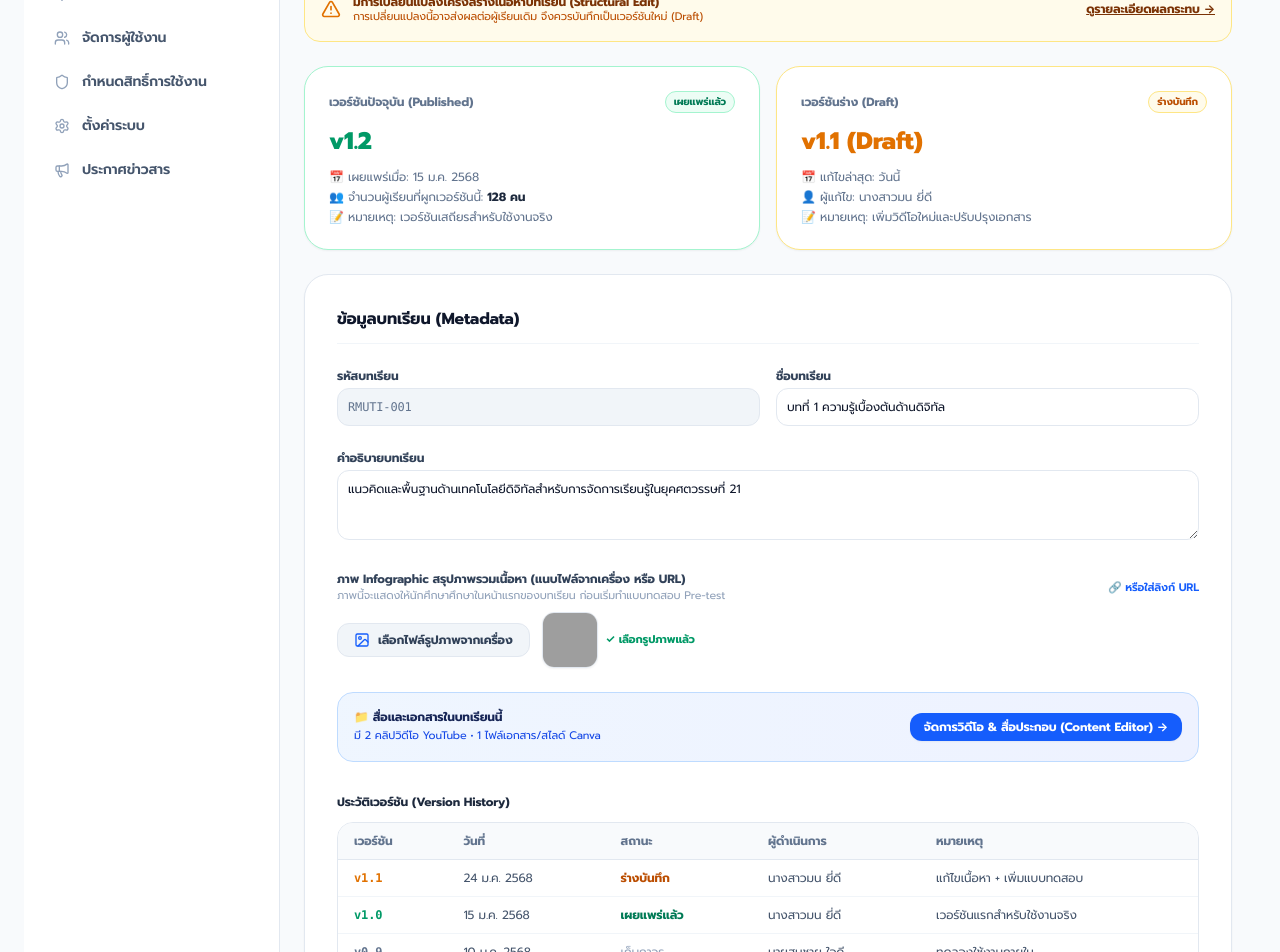
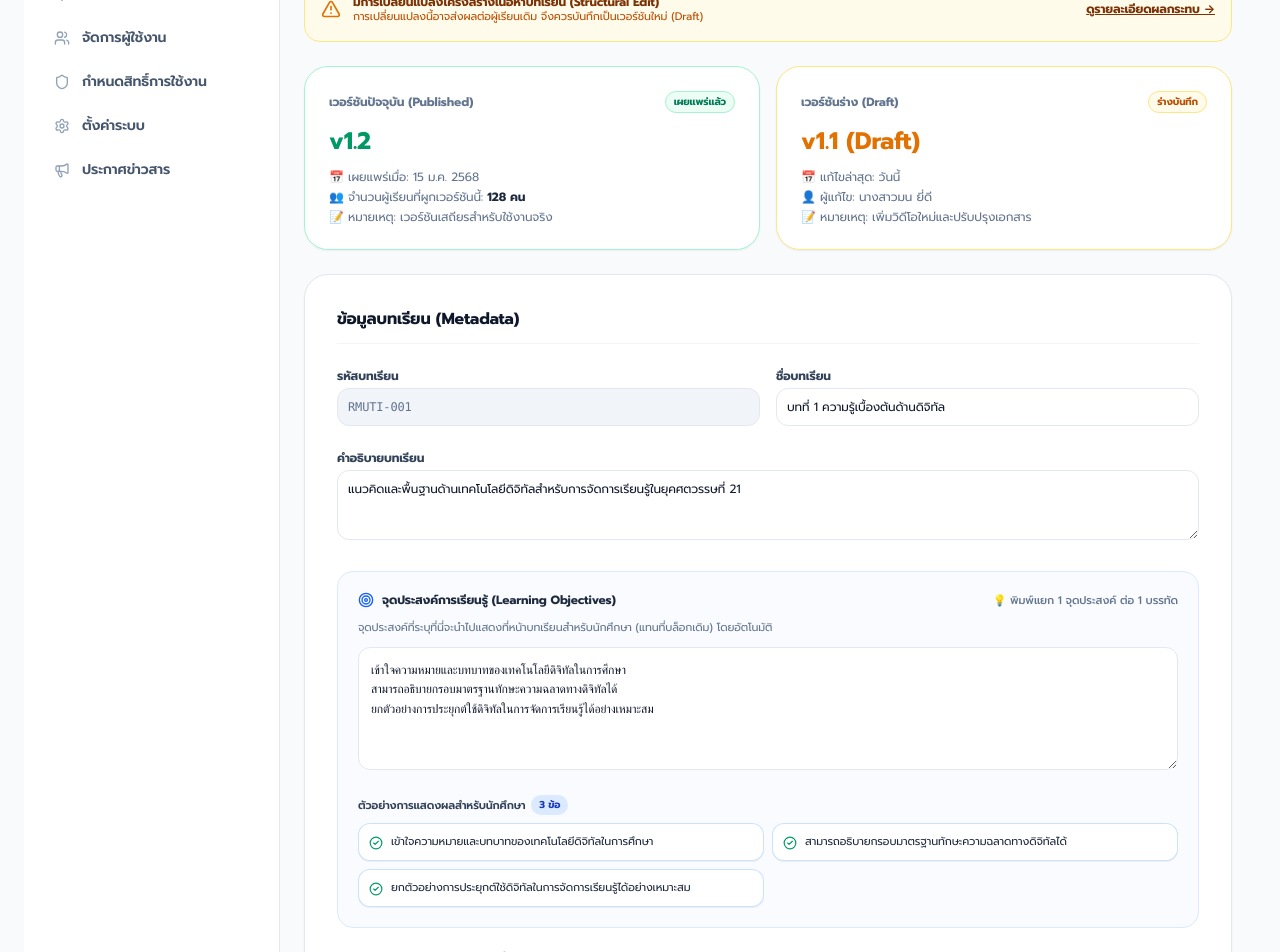
Before and after one commit to APrxp12/edtech-rmuti-lms, a Next.js app: page /admin/lessons/lsn-001/metadata in a window 1280 px wide. Shown: the part 220-1172 px from the top of the page. Built offline with nearby package versions, Linux system fonts and the light colour scheme; grey boxes are pictures that could not be loaded.

Commit message:
feat: add learning objectives editor in lesson metadata and display in student intro page

```diff
--- a/src/app/(admin)/admin/lessons/[id]/metadata/page.tsx
+++ b/src/app/(admin)/admin/lessons/[id]/metadata/page.tsx
@@ -5,7 +5,7 @@ import Link from 'next/link';
 import { useParams, useRouter } from 'next/navigation';
 import {
   ArrowLeft, Save, AlertTriangle, BookOpen, Clock, Users,
-  Send, Archive, Plus, CheckCircle2, ChevronRight
+  Send, Archive, Plus, CheckCircle2, ChevronRight, Target
 } from 'lucide-react';
 import { useAppStore } from '@/data/store';
 import { StructuralWarningDialog } from '@/components/shared/SharedDialogs';
@@ -17,24 +17,44 @@ export default function LessonMetadataEditorPage() {
   const lessonId = params.id as string;
   const { lessons, setLessons } = useAppStore();
 
-  const lesson = lessons.find((l) => l.id === lessonId) || lessons[2]; // Default to Lesson 3
+  const lesson = lessons.find((l) => l.id === lessonId || l.code === lessonId) || lessons[0];
   const publishedVer = lesson.versions[0];
 
   const [title, setTitle] = useState(lesson.title);
   const [description, setDescription] = useState(lesson.description);
   const [infographic, setInfographic] = useState(lesson.introInfographicUrl || lesson.coverImageUrl || '');
+  const [objectivesText, setObjectivesText] = useState(() => {
+    return (publishedVer?.learningObjectives || []).join('\n');
+  });
   const [showStructuralWarning, setShowStructuralWarning] = useState(false);
   const [saveSuccess, setSaveSuccess] = useState(false);
 
   const handleSaveMetadata = () => {
+    const objectivesArray = objectivesText
+      .split('\n')
+      .map((s) => s.trim())
+      .filter(Boolean);
+
     const updated = lessons.map((l) => {
       if (l.id === lesson.id) {
+        const updatedVersions = l.versions.map((v, idx) => {
+          if (idx === 0) {
+            return {
+              ...v,
+              learningObjectives: objectivesArray,
+              updatedAt: new Date().toISOString(),
+            };
+          }
+          return v;
+        });
+
         return {
           ...l,
           title,
           description,
           introInfographicUrl: infographic,
           coverImageUrl: infographic || l.coverImageUrl,
+          versions: updatedVersions,
           updatedAt: new Date().toISOString(),
         };
       }
@@ -62,7 +82,7 @@ export default function LessonMetadataEditorPage() {
             <ArrowLeft className="w-4 h-4" />
             กลับไปยังรายการบทเรียน
           </Link>
-          <h1 className="text-xl sm:text-2xl font-black text-slate-900">
+          <h1 className="text-xl sm:text-2xl font-bold text-slate-900">
             แก้ไขบทเรียน: {lesson.title}
           </h1>
           <p className="text-xs text-slate-500">จัดการข้อมูลบทเรียน เนื้อหา และเวอร์ชัน</p>
@@ -120,7 +140,7 @@ export default function LessonMetadataEditorPage() {
               เผยแพร่แล้ว
             </span>
           </div>
-          <div className="text-2xl font-black text-emerald-600">{publishedVer.versionTag}</div>
+          <div className="text-2xl font-bold text-emerald-600">{publishedVer.versionTag}</div>
 
           <div className="space-y-1 text-xs text-slate-500">
             <p>📅 เผยแพร่เมื่อ: 15 ม.ค. 2568</p>
@@ -137,7 +157,7 @@ export default function LessonMetadataEditorPage() {
               ร่างบันทึก
             </span>
           </div>
-          <div className="text-2xl font-black text-amber-600">v1.1 (Draft)</div>
+          <div className="text-2xl font-bold text-amber-600">v1.1 (Draft)</div>
 
           <div className="space-y-1 text-xs text-slate-500">
             <p>📅 แก้ไขล่าสุด: วันนี้</p>
@@ -183,6 +203,51 @@ export default function LessonMetadataEditorPage() {
             onChange={(e) => setDescription(e.target.value)}
             className="w-full p-2.5 text-xs bg-white border border-slate-200 rounded-xl focus:outline-none focus:ring-2 focus:ring-blue-600"
           ></textarea>
+        </div>
+
+        {/* Learning Objectives Box */}
+        <div className="space-y-2.5 p-5 rounded-2xl bg-blue-50/40 border border-blue-100">
+          <div className="flex flex-col sm:flex-row sm:items-center justify-between gap-1">
+            <div className="flex items-center gap-2">
+              <Target className="w-4 h-4 text-blue-600" />
+              <label className="block text-xs font-bold text-slate-800">
+                จุดประสงค์การเรียนรู้ (Learning Objectives)
+              </label>
+            </div>
+            <span className="text-[11px] text-slate-500 font-medium">
+              💡 พิมพ์แยก 1 จุดประสงค์ ต่อ 1 บรรทัด
+            </span>
+          </div>
+          <p className="text-[11px] text-slate-500">
+            จุดประสงค์ที่ระบุที่นี่จะนำไปแสดงที่หน้าบทเรียนสำหรับนักศึกษา (แทนที่บล็อกเดิม) โดยอัตโนมัติ
+          </p>
+          <textarea
+            rows={5}
+            value={objectivesText}
+            onChange={(e) => setObjectivesText(e.target.value)}
+            placeholder={"ตัวอย่าง:\n1. อธิบายความหมายและวิวัฒนาการของเทคโนโลยีดิจิทัลเพื่อการศึกษาได้\n2. วิเคราะห์บทบาทของนวัตกรรมต่อการจัดการเรียนรู้ในศตวรรษที่ 21 ได้\n3. สามารถนำเครื่องมือดิจิทัลไปประยุกต์ใช้ในการจัดกิจกรรมการเรียนรู้ได้"}
+            className="w-full p-3 text-xs bg-white border border-slate-200 rounded-xl focus:outline-none focus:ring-2 focus:ring-blue-600 leading-relaxed font-sans"
+          ></textarea>
+
+          {/* Live Preview */}
+          {objectivesText.trim() && (
+            <div className="pt-2 space-y-2">
+              <div className="text-[11px] font-semibold text-slate-700 flex items-center gap-1.5">
+                <span>ตัวอย่างการแสดงผลสำหรับนักศึกษา</span>
+                <span className="px-2 py-0.5 rounded-full bg-blue-100 text-blue-800 text-[10px] font-bold">
+                  {objectivesText.split('\n').filter(s => s.trim()).length} ข้อ
+                </span>
+              </div>
+              <div className="grid grid-cols-1 sm:grid-cols-2 gap-2">
+                {objectivesText.split('\n').filter(s => s.trim()).map((obj, idx) => (
+                  <div key={idx} className="flex items-start gap-2 p-2.5 rounded-xl bg-white border border-blue-200/80 text-[11px] text-slate-800 shadow-2xs">
+                    <CheckCircle2 className="w-3.5 h-3.5 text-emerald-600 shrink-0 mt-0.5" />
+                    <span className="leading-snug">{obj}</span>
+                  </div>
+                ))}
+              </div>
+            </div>
+          )}
         </div>
 
         <div>
--- a/src/app/(student)/lessons/[lessonCode]/intro/page.tsx
+++ b/src/app/(student)/lessons/[lessonCode]/intro/page.tsx
@@ -5,7 +5,7 @@ import Link from 'next/link';
 import { useRouter, useParams, useSearchParams } from 'next/navigation';
 import {
   ArrowLeft, BookOpen, Clock, FileText, CheckCircle2, Play,
-  Award, HelpCircle, Download, ExternalLink, Sparkles, Lock, X, Maximize2
+  Award, HelpCircle, Download, ExternalLink, Sparkles, Lock, X, Maximize2, Target
 } from 'lucide-react';
 import { useAppStore } from '@/data/store';
 
@@ -164,20 +164,35 @@ export default function LessonIntroPage() {
         </div>
       )}
 
-      {/* Section 1: สิ่งที่คุณจะได้เรียนรู้ (Objectives) matching Page 6 */}
+      {/* Section 1: จุดประสงค์การเรียนรู้ (Learning Objectives) */}
       <div className="bg-white rounded-3xl p-6 sm:p-8 border border-slate-200 shadow-xs space-y-4">
-        <div className="flex items-center gap-2">
-          <Sparkles className="w-4 h-4 text-blue-600" />
-          <h2 className="text-sm font-bold text-slate-800">สิ่งที่คุณจะได้เรียนรู้</h2>
+        <div className="flex items-center gap-2.5">
+          <div className="w-8 h-8 rounded-xl bg-blue-50 text-blue-600 flex items-center justify-center">
+            <Target className="w-4 h-4" />
+          </div>
+          <div>
+            <h2 className="text-sm sm:text-base font-bold text-slate-900">
+              จุดประสงค์การเรียนรู้ (Learning Objectives)
+            </h2>
+            <p className="text-xs text-slate-500">
+              เป้าหมายและผลลัพธ์การเรียนรู้ที่ผู้เรียนจะได้รับหลังจากศึกษาบทเรียนนี้
+            </p>
+          </div>
         </div>
 
-        <div className="grid grid-cols-1 sm:grid-cols-2 gap-3">
-          {learningObjectives.map((obj, i) => (
-            <div key={i} className="flex items-start gap-2.5 p-3 rounded-xl bg-slate-50 border border-slate-100 text-xs text-slate-700">
-              <CheckCircle2 className="w-4 h-4 text-emerald-500 shrink-0 mt-0.5" />
-              <span>{obj}</span>
+        <div className="grid grid-cols-1 sm:grid-cols-2 gap-3 pt-1">
+          {learningObjectives && learningObjectives.length > 0 ? (
+            learningObjectives.map((obj, i) => (
+              <div key={i} className="flex items-start gap-2.5 p-3.5 rounded-2xl bg-blue-50/40 border border-blue-100/80 text-xs sm:text-sm text-slate-700 font-medium">
+                <CheckCircle2 className="w-4 h-4 text-emerald-600 shrink-0 mt-0.5" />
+                <span className="leading-relaxed">{obj}</span>
+              </div>
+            ))
+          ) : (
+            <div className="col-span-2 p-4 rounded-xl bg-slate-50 text-slate-500 text-xs text-center">
+              ยังไม่มีการระบุจุดประสงค์การเรียนรู้สำหรับบทเรียนนี้
             </div>
-          ))}
+          )}
         </div>
       </div>
 
```
